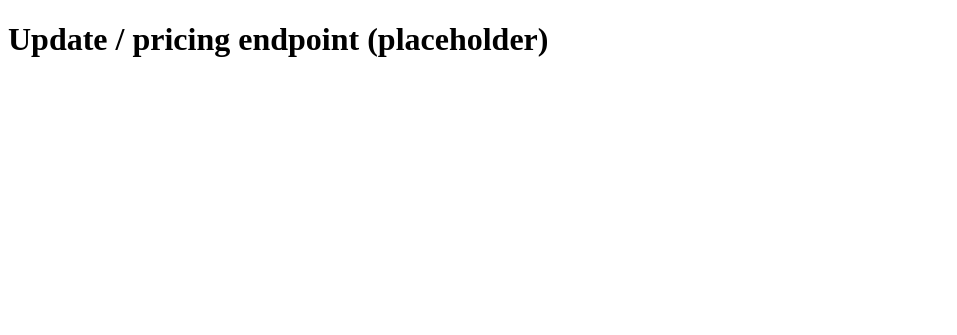
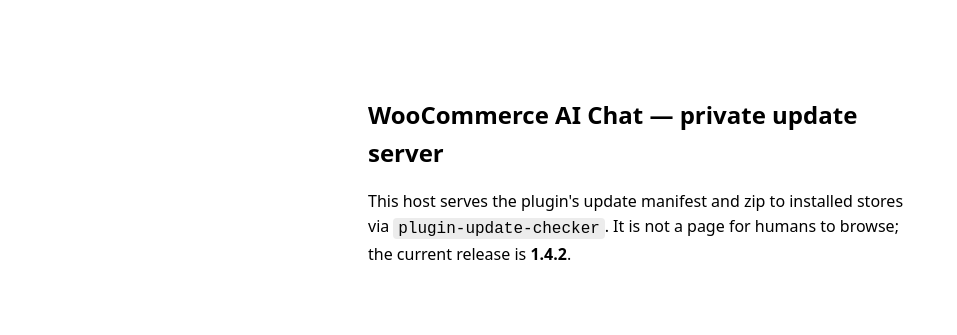
Before and after one commit to Imad-Oute/wcai-updates, a plain HTML site: page index.html in a window 1280 px wide. Shown: the whole page, without its empty margins (0-957 px from the left). Drawn offline with Linux system fonts and the light colour scheme.

Commit message:
updates: woocommerce-ai-chat 1.4.2

```diff
--- a/index.html
+++ b/index.html
@@ -1 +1,23 @@
-<!doctype html><title>microhardtech updates</title><h1>Update / pricing endpoint (placeholder)</h1>
+<!doctype html>
+<html lang="en">
+<head>
+<meta charset="utf-8">
+<meta name="viewport" content="width=device-width, initial-scale=1">
+<title>WooCommerce AI Chat — updates</title>
+<style>
+  :root { color-scheme: light dark; }
+  body {
+    font: 16px/1.6 system-ui, -apple-system, "Segoe UI", sans-serif;
+    max-width: 34rem; margin: 12vh auto 4rem; padding: 0 1.25rem;
+  }
+  h1 { font-size: 1.5rem; }
+  code { padding: .1rem .3rem; border-radius: .25rem; background: rgba(127,127,127,.15); }
+</style>
+</head>
+<body>
+  <h1>WooCommerce AI Chat — private update server</h1>
+  <p>This host serves the plugin's update manifest and zip to installed stores via
+  <code>plugin-update-checker</code>. It is not a page for humans to browse; the current
+  release is <strong>1.4.2</strong>.</p>
+</body>
+</html>
```
Also changed, not shown: plugin-info.json (added, +14 -0 lines), 2 other files.
